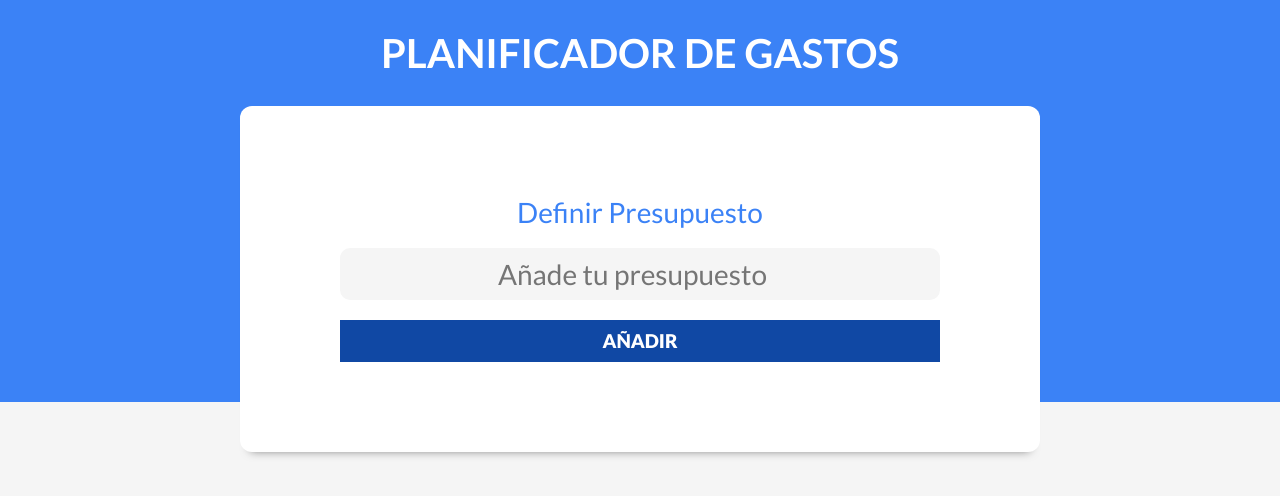
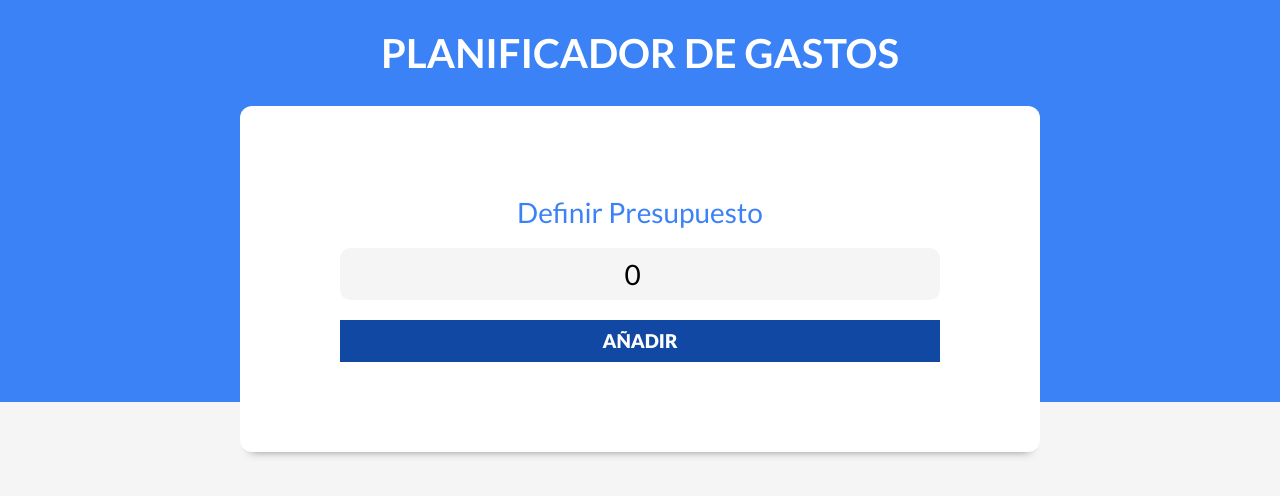
Before and after one commit to dev-geampiere/control-gastos, a React (Vite) app: page / in a window 1280 px wide. Shown: the top 496 px of the page. Built offline with nearby package versions, Linux system fonts and the light colour scheme.

Commit message:
Creando el formulario presupuesto

```diff
--- a/src/App.jsx
+++ b/src/App.jsx
@@ -3,10 +3,13 @@
 import { useState } from 'react'
 
 function App() {
-
+  const [presupuesto, setPresupuesto] = useState(0)
   return (
     <div>
-      <Header />
+      <Header
+        presupuesto = {presupuesto}
+        setPresupuesto = {setPresupuesto}
+      />
     </div>
   )
 }
--- a/src/components/Header.jsx
+++ b/src/components/Header.jsx
@@ -1,10 +1,13 @@
 import NuevoPresupuesto from './NuevoPresupuesto'
 
-const Header = () => {
+const Header = ({presupuesto, setPresupuesto}) => {
     return (
         <header>
             <h1>Planificador de Gastos</h1>
-            <NuevoPresupuesto />
+            <NuevoPresupuesto
+                presupuesto = {presupuesto}
+                setPresupuesto = {setPresupuesto}
+            />
         </header>
      );
 }
--- a/src/components/NuevoPresupuesto.jsx
+++ b/src/components/NuevoPresupuesto.jsx
@@ -1,4 +1,4 @@
-const NuevoPresupuesto = () => {
+const NuevoPresupuesto = ({presupuesto, setPresupuesto}) => {
     return (
         <div className="contenedor-presupuesto contenedor sombra">
             <form className="formulario">
@@ -8,6 +8,8 @@
                     className="nuevo-presupuesto"
                         type="number"
                         placeholder="Añade tu presupuesto"
+                        value={presupuesto}
+                        onChange={e => setPresupuesto(e.target.value)}
                     />
                 </div>
                 <input type="submit" value="Añadir" />
```
